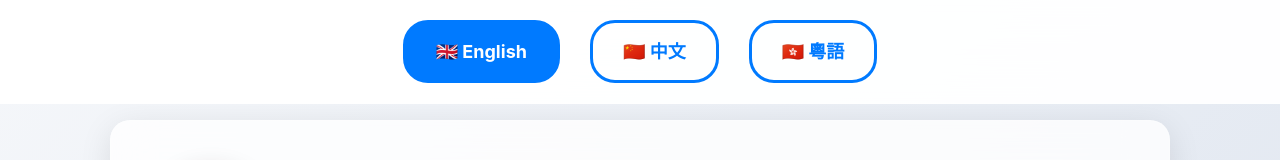
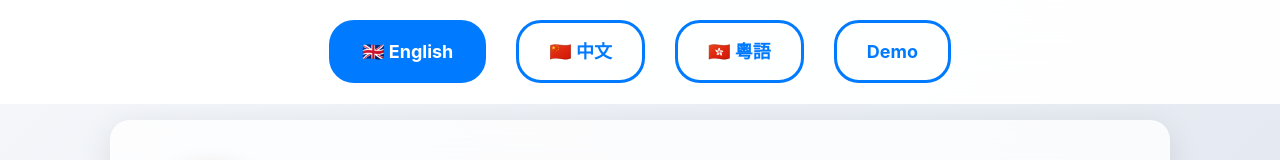
Before and after one commit to melwinn/abigail-site.33, a plain HTML site: page index.html in a window 1280 px wide. Shown: the top 160 px of the page. Drawn offline with Linux system fonts and the light colour scheme; grey boxes are pictures that could not be loaded; a script that the page names is missing.

Commit message:
Link demo page

```diff
--- a/index.html
+++ b/index.html
@@ -405,6 +405,7 @@
             <a href="#" class="lang-btn active" data-lang="en">🇬🇧 English</a>
             <a href="#" class="lang-btn" data-lang="zh">🇨🇳 中文</a>
             <a href="#" class="lang-btn" data-lang="yue">🇭🇰 粵語</a>
+            <a href="toggle.html" class="lang-btn">Demo</a>
         </div>
     </div>
 
```
